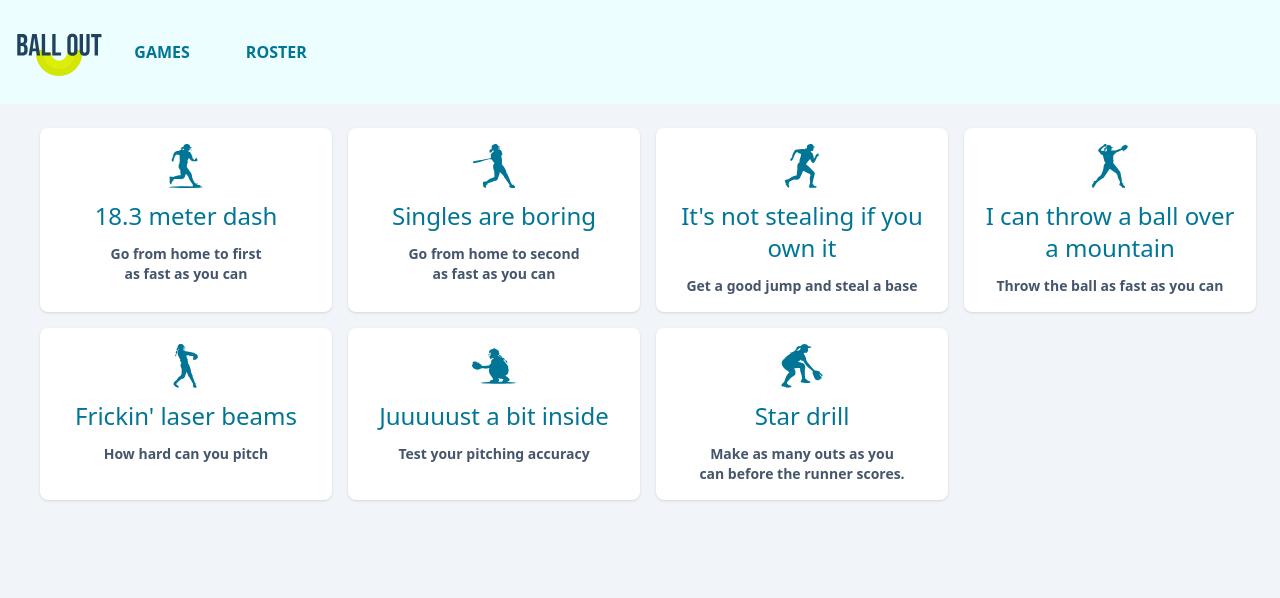
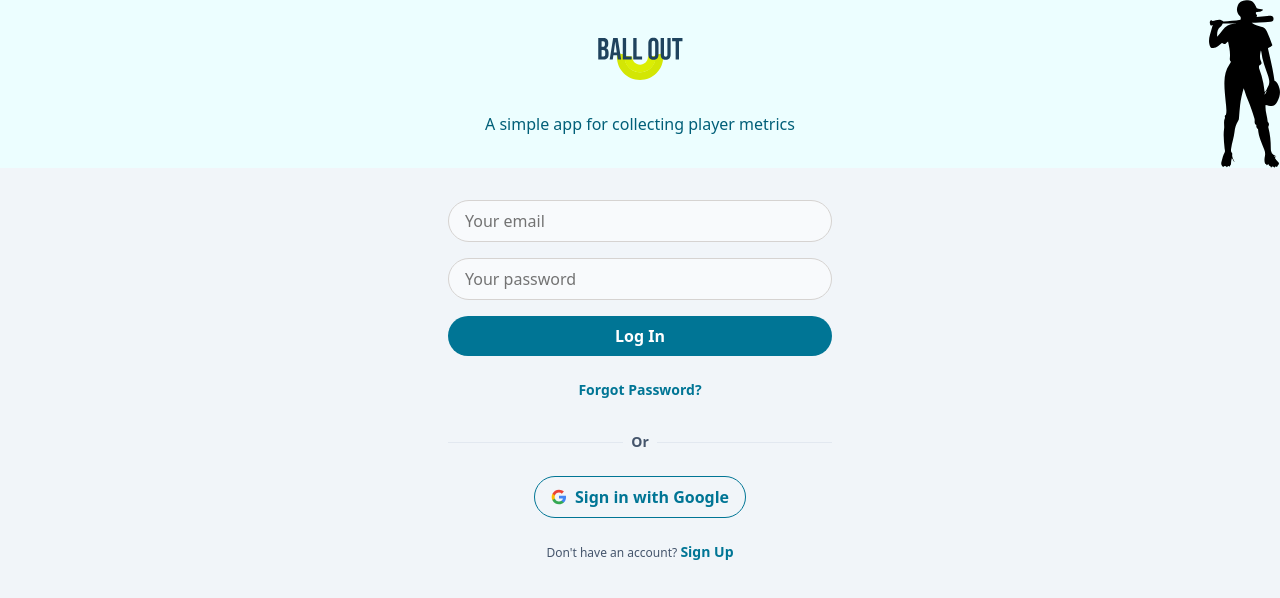
Before and after one commit to jbrianprice/stingrays-ui, a React (Vite) app: page / in a window 1280 px wide. Shown: the top 598 px of the page. Built offline with nearby package versions, Linux system fonts and the light colour scheme; no server answers.

Commit message:
login screen updates

```diff
--- a/src/App.jsx
+++ b/src/App.jsx
@@ -7,7 +7,8 @@ import { useAuth } from "./utils/authProvider";
 function App() {
     const { user } = useAuth();
 
-    console.log(user)
+    if (!user) return <LoginScreen />
+
     return (
         <>
             <TeamProvider>
--- a/src/components/siteNav.jsx
+++ b/src/components/siteNav.jsx
@@ -4,19 +4,20 @@ import { Link, useNavigate, useLocation } from "react-router-dom"
 // import logo from "../assets/logo.png"
 import logo from "../assets/logo2.svg"
 import logoDark from "../assets/logo-on-dark.svg"
+import LogoutButton from "./logOut"
 
 export default function SiteNav() {
     const [isOpen, setIsOpen] = useState(false)
     const navigate = useNavigate()
     const location = useLocation()
 
-    useEffect(()=> {
+    useEffect(() => {
         setIsOpen(false)
-    },[location])
+    }, [location])
 
     return (
         <nav className="relative text-white p-4 w-full dark:bg-cyan-950 bg-cyan-50 backdrop-invert backdrop-opacity-10 z-40">
-            <div className="container mx-auto flex items-center justify-between md:justify-normal">
+            <div className="container mx-auto flex items-center justify-between lg:justify-normal">
                 <button className="contents" onClick={() => navigate("/")}>
                     <img className="max-w-2/3 max-h-12 hidden dark:block" src={logoDark} />
                     <img className="max-w-2/3 max-h-12 block dark:hidden" src={logo} />
@@ -24,7 +25,7 @@ export default function SiteNav() {
                 {/* Menu Items */}
                 <div
                     className={`
-                    absolute top-0 left-0 z-100 p-4 md:static bg-cyan-950 md:bg-transparent
+                    absolute top-0 left-0 z-100 p-4 lg:static bg-cyan-950 lg:bg-transparent
                     lg:flex lg:items-center lg:space-x-6 w-full lg:w-auto flex flex-col lg:flex-row space-y-4 lg:space-y-0 uppercase font-bold
                     ${isOpen ? "block" : "hidden"}`}
                 >
@@ -35,6 +36,9 @@ export default function SiteNav() {
                     <Link className="py-2 px-4 rounded-md hover:bg-cyan-200" to={"/roster"}>
                         Roster
                     </Link>
+                    <a className="py-2 px-4 rounded-md hover:bg-cyan-200">
+                        <LogoutButton />
+                    </a>
                 </div>
 
                 {/* Hamburger Icon */}
--- a/src/index.css
+++ b/src/index.css
@@ -11,15 +11,15 @@
     text-rendering: optimizeLegibility;
     -webkit-font-smoothing: antialiased;
     -moz-osx-font-smoothing: grayscale;
-  @apply text-stone-950 dark:text-white
+    @apply text-stone-950 dark:text-white;
 }
 
 body {
-  @apply bg-slate-100 dark:text-white dark:bg-neutral-900 m-0  text-neutral-950
+    @apply bg-slate-100 dark:text-white dark:bg-neutral-900 m-0  text-neutral-950;
 }
 
 h2 {
-  @apply text-2xl font-light
+    @apply text-2xl font-light;
 }
 
 form {
@@ -27,10 +27,10 @@ form {
 }
 
 a {
-  @apply text-cyan-700 no-underline
+    @apply text-cyan-700 no-underline;
 }
 a:hover {
-  @apply text-cyan-800 dark:text-cyan-400
+    @apply text-cyan-800 dark:text-cyan-400;
 }
 
 body {
@@ -40,68 +40,69 @@ body {
 }
 
 h1 {
-  @apply text-2xl md:text-4xl
+    @apply text-2xl md:text-4xl;
 }
 
 button,
 button.primary {
-  @apply cursor-pointer rounded-lg py-2 px-4 font-semibold transition-colors duration-75 bg-cyan-700 text-white
+    @apply cursor-pointer rounded-full py-2 px-4 font-semibold transition-colors duration-75 bg-cyan-700 text-white;
 }
 
 button:hover,
 button.primary:hover {
-  @apply bg-cyan-950 dark:bg-cyan-400
+    @apply bg-cyan-950 dark:bg-cyan-400;
 }
 
 button.tertiary,
 button.secondary {
-  @apply  text-cyan-700 border-cyan-700 bg-transparent
+    @apply text-cyan-700 border-cyan-700 bg-transparent;
 }
 
 button.card:hover,
 button.tertiary:hover,
 button.secondary:hover {
-  @apply text-cyan-950 border-cyan-950 dark:text-cyan-400 dark:border-cyan-400
+    @apply text-cyan-950 border-cyan-950 dark:text-cyan-400 dark:border-cyan-400;
 }
 
 button.tertiary {
-  @apply px-0
+    @apply px-0;
 }
 
 button.secondary {
-  @apply border
+    @apply border;
 }
-
 
 button:focus,
 button:focus-visible {
-  @apply outline-4
+    @apply outline-4;
 }
 
 .input-wrapper {
-  @apply w-full flex flex-col gap-1
+    @apply w-full flex flex-col gap-1;
 }
 
 label {
-  @apply text-sm text-stone-600 dark:text-stone-400 font-semibold
+    @apply text-sm text-stone-600 dark:text-stone-400 font-semibold;
 }
 
-input, select {
-  @apply rounded-md border border-stone-300 p-2 block w-full
+input,
+select {
+    @apply rounded-full border border-stone-300 dark:border-stone-800 p-2 px-4 block w-full;
 }
-input[type ='checkbox'], input[type ='radio'] {
-  @apply rounded-none border-none p-2 block w-auto
+input[type="checkbox"],
+input[type="radio"] {
+    @apply rounded-none border-none p-2 block w-auto;
 }
-input:focus, select:focus {
-  @apply shadow-md;
+input:focus,
+select:focus {
+    @apply rounded-full shadow-none border px-4;
 }
-
 
 input.error,
 input.invalid,
 input:required:invalid,
 select:required:invalid {
-  @apply border-red-800
+    @apply bg-slate-50 dark:bg-stone-900;
 }
 
 select:required:invalid {
@@ -112,37 +113,48 @@ option[disabled] {
 }
 
 *::placeholder,
-option[value=''][disabled] {
-  @apply text-neutral-500
+option[value=""][disabled] {
+    @apply text-neutral-500;
 }
 
 .badge {
-  @apply rounded-xl py-0.5 px-2  bg-cyan-300 font-semibold text-stone-800
+    @apply rounded-xl py-0.5 px-2  bg-cyan-300 font-semibold text-stone-800;
 }
 
 .error-message {
-  @apply text-sm text-red-800
+    @apply text-sm text-red-800;
 }
 
 button.card,
 .static-card,
 .card {
-  @apply shadow rounded-lg bg-white dark:bg-neutral-950 p-4
+    @apply shadow rounded-lg bg-white dark:bg-neutral-950 p-4;
 }
 
 .card:hover {
-  @apply -translate-y-0.5 shadow-md
+    @apply -translate-y-0.5 shadow-md;
 }
 
 .static-card h3,
 .card h3 {
-  @apply font-thin text-2xl
+    @apply font-thin text-2xl;
 }
 
 .card p {
-  @apply text-sm text-slate-600 text-balance
+    @apply text-sm text-slate-600 text-balance;
 }
 
 .border-light {
-  @apply border-slate-200 dark:border-slate-800
+    @apply border-slate-200 dark:border-slate-800;
 }
+
+.bg-light {
+    @apply bg-slate-200 dark:bg-slate-800;
+}
+
+.player-bg {
+    background-image: url("./assets/player.svg");
+    background-size: contain;
+    background-repeat: no-repeat;
+    background-position: right;
+}
--- a/src/pages/login.jsx
+++ b/src/pages/login.jsx
@@ -10,6 +10,9 @@ import {
     sendPasswordResetEmail,
 } from "firebase/auth"
 import { app, auth } from "../firebaseConfig" // Assuming you have a firebaseConfig.js file
+import logo from "../assets/logo2.svg"
+import logoDark from "../assets/logo-on-dark.svg"
+import googleLogo from "../assets/Google__G__logo.svg"
 
 const LoginScreen = () => {
     const [email, setEmail] = useState("")
@@ -18,13 +21,11 @@ const LoginScreen = () => {
     const [isSignUp, setIsSignUp] = useState(false)
     const [error, setError] = useState("")
     const [loading, setLoading] = useState(false)
-    const [message, setMessage] = useState(null);
+    const [message, setMessage] = useState(null)
 
     const googleProvider = new GoogleAuthProvider() // Create a GoogleAuthProvider instance
 
     const handleLogin = async (e) => {
-        console.log(email, password)
-
         e.preventDefault()
         setError("")
         setLoading(true)
@@ -101,40 +102,41 @@ const LoginScreen = () => {
     }
 
     return (
-        <div className="min-h-screen bg-gray-100 flex items-center justify-center">
-            <div className="bg-white p-8 rounded shadow-md w-full max-w-md">
-                <h2 className="text-2xl font-semibold mb-6 text-center text-gray-800">
-                    {isSignUp ? "Sign Up" : "Login"}
-                </h2>
+        <div className=" min-h-screen flex flex-col items-center relative">
+            <div className=" player-bg mx-auto py-8 w-full dark:bg-cyan-950 bg-cyan-50">
+                <img className="mx-auto max-w-2/3 max-h-12 hidden dark:block" src={logoDark} />
+                <img className="mx-auto max-w-2/3 max-h-12 block dark:hidden" src={logo} />
+                <p className="text-center pt-8 text-cyan-800 dark:text-cyan-400">A simple app for collecting player metrics</p>
+            </div>
+            <div className="p-8 w-full h-max max-w-md">
+                <div className="flex flex-col gap-4 items-center">
                     <form onSubmit={isSignUp ? handleSignUp : handleLogin}>
-                    <div className="mb-4">
-                        <label
+                        <div className="w-full">
+                            {/* <label
                             htmlFor="email"
                             className="block text-gray-700 text-sm font-bold mb-2"
                         >
                             Email
-                        </label>
+                        </label> */}
                             <input
                                 type="email"
                                 id="email"
-                            className="shadow appearance-none border rounded w-full py-2 px-3 text-gray-700 leading-tight focus:outline-none focus:shadow-outline"
                                 value={email}
                                 onChange={(e) => setEmail(e.target.value)}
                                 placeholder="Your email"
                                 required
                             />
                         </div>
-                    <div className="mb-6">
-                        <label
+                        <div className="w-full">
+                            {/* <label
                             htmlFor="password"
                             className="block text-gray-700 text-sm font-bold mb-2"
                         >
                             Password
-                        </label>
+                        </label> */}
                             <input
                                 type="password"
                                 id="password"
-                            className="shadow appearance-none border rounded w-full py-2 px-3 text-gray-700 mb-3 leading-tight focus:outline-none focus:shadow-outline"
                                 value={password}
                                 onChange={(e) => setPassword(e.target.value)}
                                 placeholder="Your password"
@@ -143,17 +145,16 @@ const LoginScreen = () => {
                         </div>
 
                         {isSignUp && (
-                        <div className="mb-6">
-                            <label
+                            <div className="w-full">
+                                {/* <label
                                 htmlFor="confirmPassword"
                                 className="block text-gray-700 text-sm font-bold mb-2"
                             >
                                 Confirm Password
-                            </label>
+                            </label> */}
                                 <input
                                     type="password"
                                     id="confirmPassword"
-                                className="shadow appearance-none border rounded w-full py-2 px-3 text-gray-700 mb-3 leading-tight focus:outline-none focus:shadow-outline"
                                     value={confirmPassword}
                                     onChange={(e) => setConfirmPassword(e.target.value)}
                                     placeholder="Confirm your password"
@@ -162,11 +163,8 @@ const LoginScreen = () => {
                             </div>
                         )}
 
-                    <div className="flex items-center justify-between">
                         <button
-                            className={`bg-blue-500 hover:bg-blue-700 text-white font-bold py-2 px-4 rounded focus:outline-none focus:shadow-outline ${
-                                loading ? "opacity-50 cursor-not-allowed" : ""
-                            }`}
+                            className={`w-full ${loading ? "opacity-50 cursor-not-allowed" : ""}`}
                             type="submit"
                             disabled={loading}
                         >
@@ -181,47 +179,42 @@ const LoginScreen = () => {
                         {!isSignUp && (
                             <button
                                 onClick={() => handleForgotPassword()}
-                                className="tertiary inline-block align-baseline font-semibold text-sm text-blue-500 hover:text-blue-800"
+                                className="tertiary self-center text-sm"
                                 href="#" // Replace with your "forgot password" link
                             >
                                 Forgot Password?
                             </button>
                         )}
-                    </div>
                         {error && <p className="text-red-500 text-xs italic mt-4">{error}</p>}
                         {message && <p className="text-green-500 text-sm mb-2">{message}</p>}
                     </form>
-
-                <div className="mt-6">
-                    <div className="relative">
-                        <div className="absolute inset-0 flex items-center">
-                            <div className="w-full border-t border-gray-300"></div>
-                        </div>
-                        <div className="relative flex justify-center text-sm leading-5">
-                            <span className="bg-white px-2 text-gray-500">Or continue with</span>
-                        </div>
                 </div>
 
+                <div className="flex items-center gap-2 w-full my-6 text-sm font-semibold text-slate-600 dark:text-slate-400">
+                    <div className="h-px w-full bg-light" />
+                    <span> Or </span>
+                    <div className="h-px w-full bg-light" />
+                </div>
                 <button
                     type="button"
                     onClick={handleGoogleSignIn}
-                        className={`mt-4 w-full bg-red-500 hover:bg-red-700 text-white font-bold py-2 px-4 rounded focus:outline-none focus:shadow-outline ${
+                    className={`secondary flex items-center gap-2 mx-auto ${
                         loading ? "opacity-50 cursor-not-allowed" : ""
                     }`}
                     disabled={loading}
                 >
+                    <img src={googleLogo} className="h-4" />
                     Sign in with Google
                 </button>
-                </div>
 
-                <p className="text-center text-gray-600 text-xs mt-4">
+                <p className="text-center text-xs mt-4 text-slate-600 dark:text-slate-400">
                     {isSignUp ? (
                         <>
                             Already have an account?{" "}
                             <button
                                 type="button"
                                 onClick={toggleSignUp}
-                                className="font-semibold text-blue-500 hover:text-blue-800 focus:outline-none"
+                                className="tertiary text-sm"
                             >
                                 Log In
                             </button>
@@ -232,7 +225,7 @@ const LoginScreen = () => {
                             <button
                                 type="button"
                                 onClick={toggleSignUp}
-                                className="font-semibold text-blue-500 hover:text-blue-800 focus:outline-none"
+                                className="tertiary text-sm"
                             >
                                 Sign Up
                             </button>
```
Also changed, not shown: src/components/logOut.jsx (+4 -5 lines), src/assets/Google__G__logo.svg (added). Lines whose indentation alone changed are shown as unchanged.
